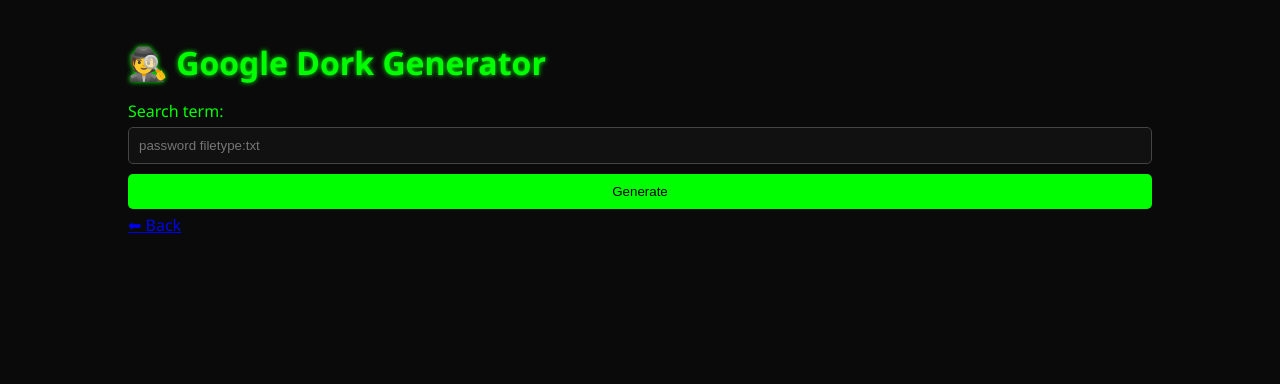
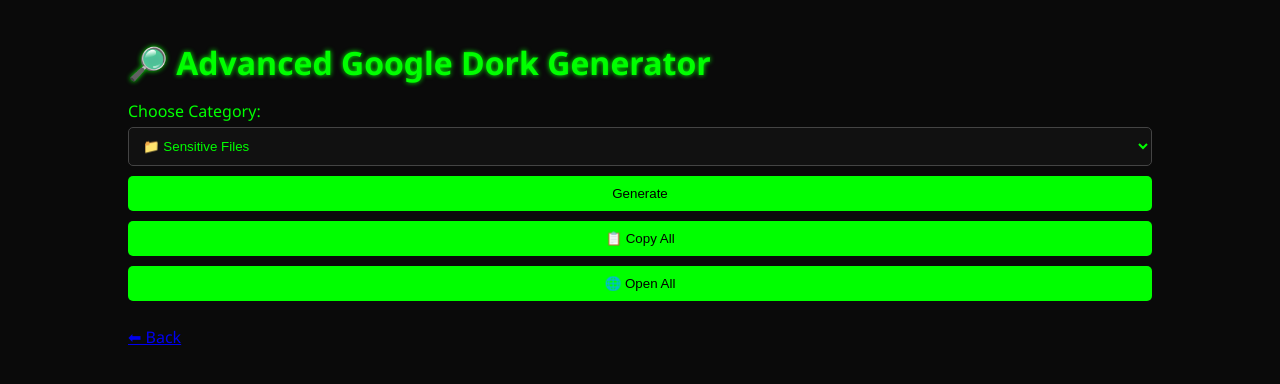
Before and after one commit to guerocanadiense81/multi-tool-webapp, a plain HTML site: page html/google-dork.html in a window 1280 px wide. Drawn offline with Linux system fonts and the light colour scheme.

Commit message:
Update google-dork.html

```diff
--- a/html/google-dork.html
+++ b/html/google-dork.html
@@ -2,19 +2,35 @@
 <html lang="en">
 <head>
   <meta charset="UTF-8" />
+  <title>Advanced Google Dork Generator</title>
   <meta name="viewport" content="width=device-width, initial-scale=1.0"/>
-  <title>Google Dork Generator</title>
   <link rel="stylesheet" href="../css/style.css" />
 </head>
 <body>
   <div class="container">
-    <h1>🕵️ Google Dork Generator</h1>
-    <label>Search term:</label>
-    <input id="term" type="text" placeholder="password filetype:txt">
-    <button class="tool-button" onclick="generateDork()">Generate</button>
-    <div id="outputBox"></div>
+    <h1>🔎 Advanced Google Dork Generator</h1>
+
+    <label for="dorkCategory">Choose Category:</label>
+    <select id="dorkCategory" onchange="generateDorks()">
+      <option value="files">📁 Sensitive Files</option>
+      <option value="cams">📷 Webcams / Cams</option>
+      <option value="credentials">🔑 Credentials</option>
+      <option value="indexes">📂 Directory Listings</option>
+      <option value="login">🔐 Admin/Login Pages</option>
+      <option value="custom">🧠 Custom Keyword</option>
+    </select>
+
+    <input id="customInput" type="text" placeholder="Enter custom term" style="display:none; margin-top: 10px;" />
+
+    <button class="tool-button" onclick="generateDorks()">Generate</button>
+    <button class="tool-button" onclick="copyDorks()">📋 Copy All</button>
+    <button class="tool-button" onclick="openDorks()">🌐 Open All</button>
+
+    <ul id="outputBox" class="dork-list" style="margin-top:20px;"></ul>
+
     <a href="../index.html" class="tool-button" style="margin-top: 30px;">⬅ Back</a>
   </div>
+
   <script src="../js/google-dork.js"></script>
 </body>
 </html>
```
